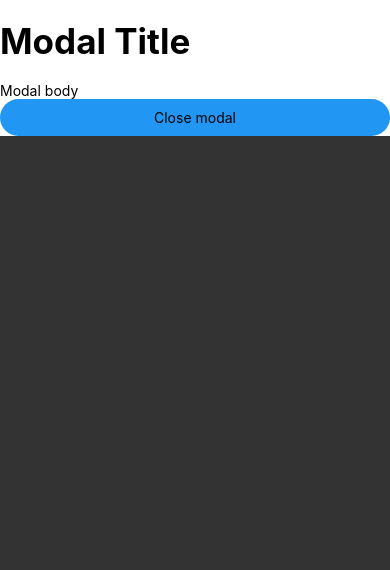
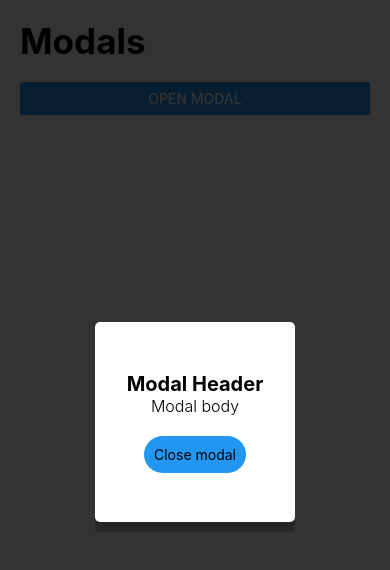
Before and after one commit to FranCarn/RNComponents, a React Native app: screen /ModalScreen in a window 390 px wide. Both pictures are taken after a click on the button "OPEN MODAL". Shown: the top 570 px of the page. Built offline with nearby package versions, Linux system fonts and the light colour scheme.

Commit message:
customize modal

```diff
--- a/src/screens/ModalScreen.tsx
+++ b/src/screens/ModalScreen.tsx
@@ -18,9 +18,27 @@
       <HeaderTitle title="Modals" />
       <Modal animationType="fade" transparent={true} visible={modalVisible}>
         <View style={styles.modalView}>
-          <View style={{backgroundColor: '#FFF'}}>
-            <HeaderTitle title="Modal Title" />
-            <Text>Modal body</Text>
+          <View
+            style={{
+              backgroundColor: '#FFF',
+              width: 200,
+              height: 200,
+              justifyContent: 'center',
+              alignItems: 'center',
+              shadowOffset: {
+                width: 0,
+                height: 10,
+              },
+              shadowOpacity: 0.25,
+              elevation: 10,
+              borderRadius: 5,
+            }}>
+            <Text style={{fontSize: 20, fontWeight: 'bold'}}>Modal Header</Text>
+
+            <Text style={{fontSize: 16, fontWeight: '300', marginBottom: 20}}>
+              Modal body
+            </Text>
+
             <Pressable
               style={[styles.button, styles.buttonClose]}
               onPress={() => setModalVisible(!modalVisible)}>
@@ -41,6 +59,8 @@
   modalView: {
     backgroundColor: 'rgba(0,0,0,0.8)',
     flex: 1,
+    justifyContent: 'center',
+    alignItems: 'center',
   },
   button: {
     borderRadius: 20,
```
